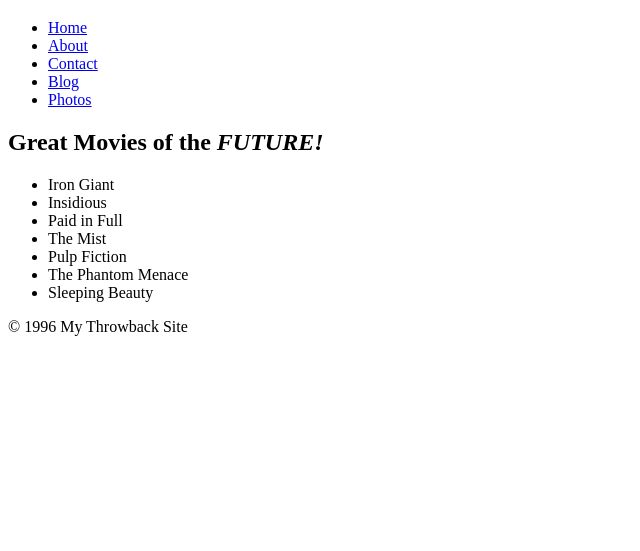
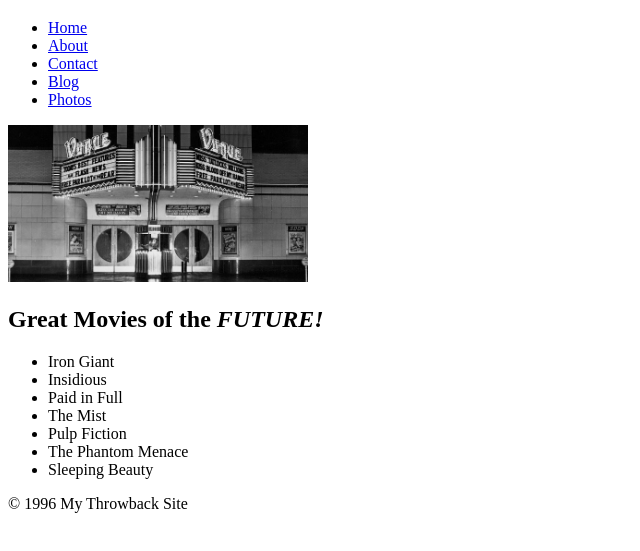
Before and after one commit to holleylynn/throwback-site, a plain HTML site: page index.html in a window 1280 px wide. Shown: the part 61-612 px from the top of the page, without its empty margins (0-640 px from the left). Drawn offline with Linux system fonts and the light colour scheme.

Commit message:
added an image

```diff
--- a/index.html
+++ b/index.html
@@ -20,8 +20,11 @@
 
     </header>
     <article>
+<img src="images/theater.jpg" alt="Black and white photo of an old timey movie theater" width="300"/>
 
-        <h2>Great Movies of the <i>FUTURE!</i></h2>
+
+
+<h2>Great Movies of the <i>FUTURE!</i></h2>
         <ul>
             <li>Iron Giant</li>
             <li>Insidious</li>
```
Also changed, not shown: images/theater.jpg (added).
